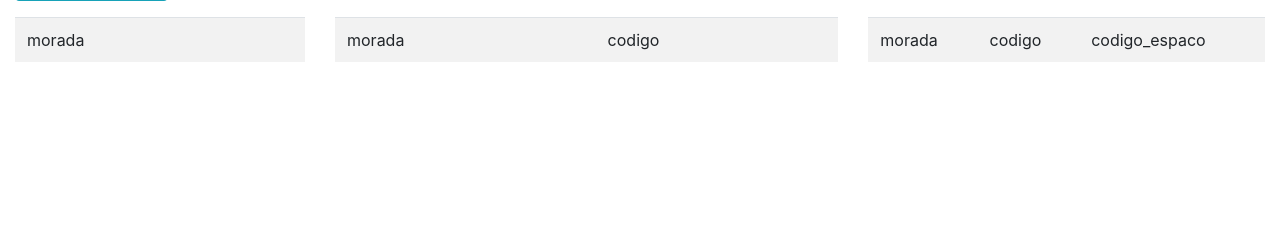
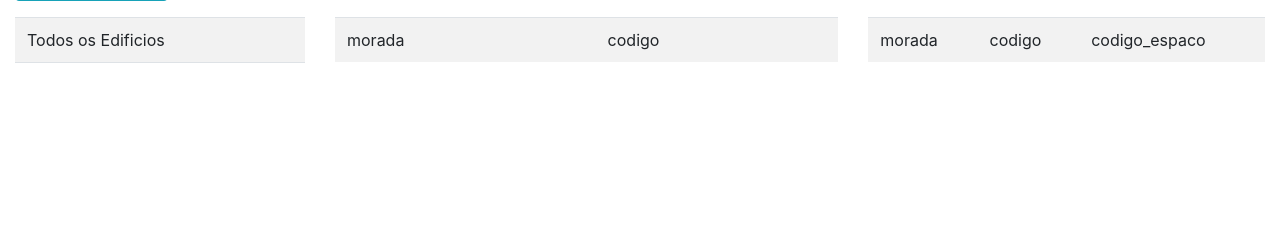
Before and after one commit to CVeniamin/BD, a PHP site: page /edificio.php in a window 1280 px wide. Shown: the part 471-712 px from the top of the page. Run offline with PHP 8.4, Linux system fonts and the light colour scheme; data that the repository does not hold is empty; a stand-in replaces the project's code that opens the database connection; some libraries are stand-ins or nearby versions.

Commit message:
column name on table changed

```diff
--- a/web/edificio.php
+++ b/web/edificio.php
@@ -110,15 +110,13 @@ function test_input($data) {
 }
 
 function render_view_edificio($result) {
-    global $page;
     echo ("<table class=\"table table-striped table-hover\">\n");
-    echo ("<tr><td>morada</td></tr>\n");
-
+    echo ("<tr><td>Todos os Edificios</td></tr>\n");
+    echo ("<td></td>");
     foreach ($result as $row) {
         echo ("<tr><td>");
         echo ($row['morada']);
         echo ("</td>");
-//        echo ("<td><a href=\"{$page}?edificio={$row['morada']}\">Remover Edificio</a></td>\n");
         echo ("</tr>\n");
     }
     echo ("</table>\n");
```
